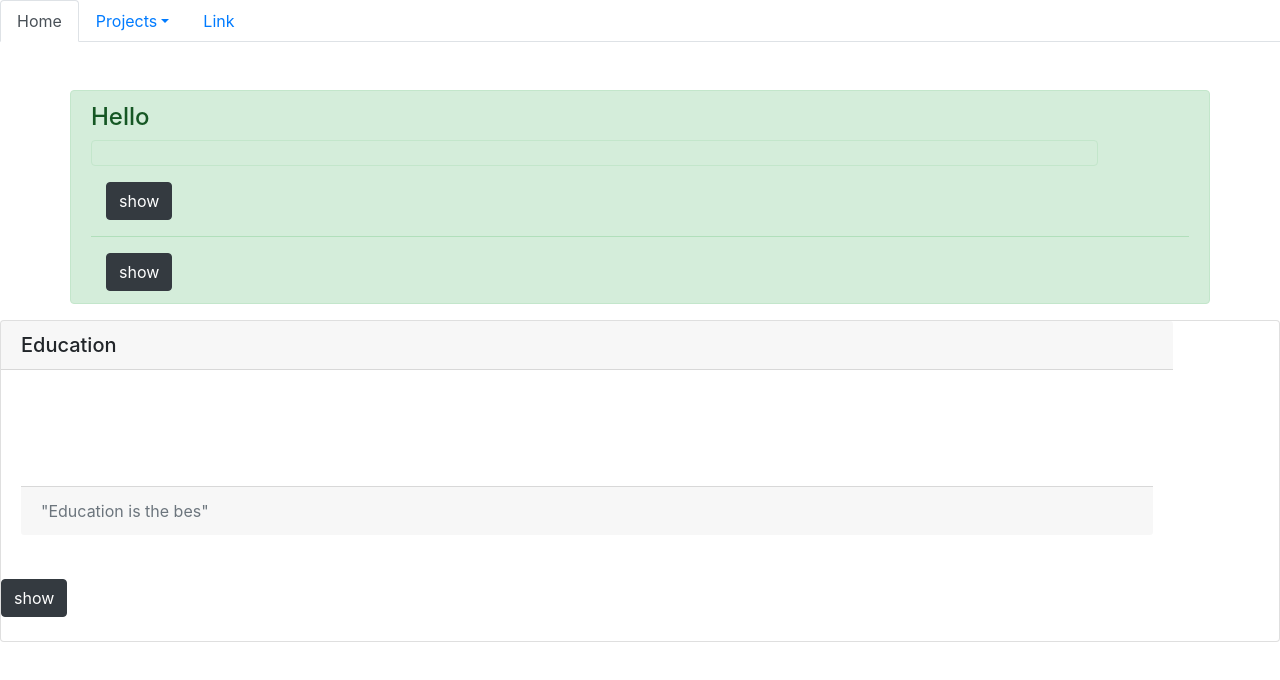
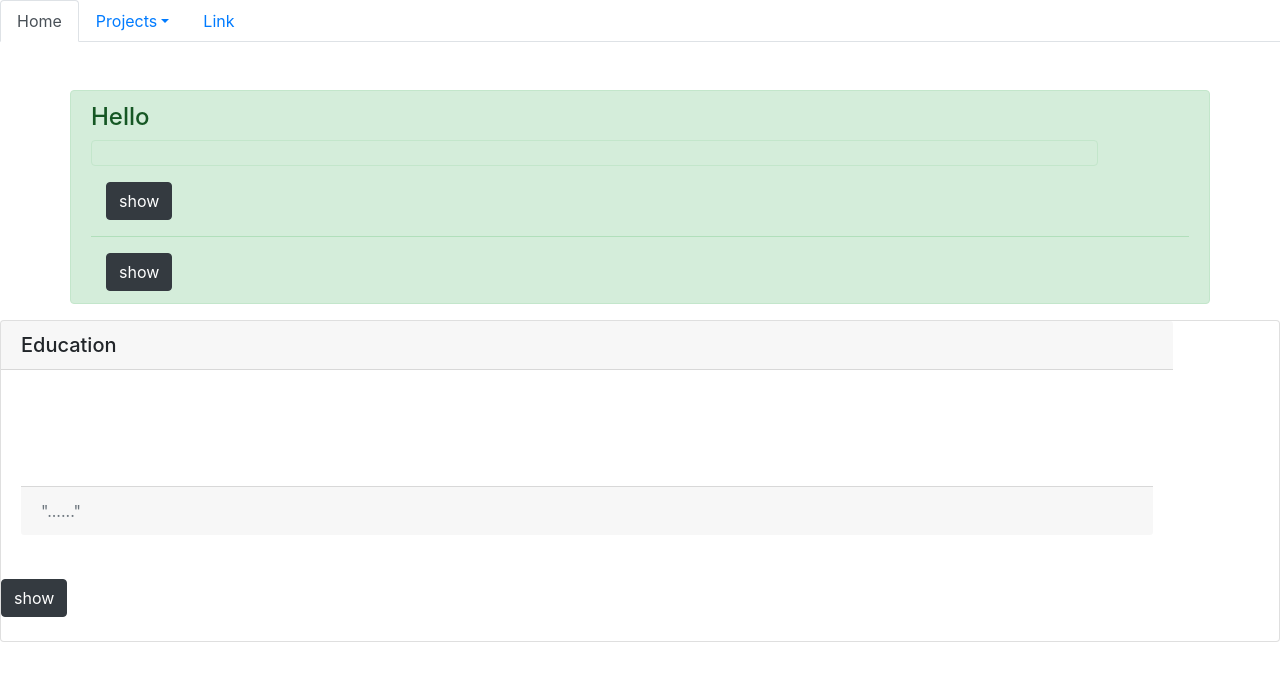
Before and after one commit to Hsabonchi/JS, a plain HTML site: page index.html in a window 1280 px wide. Drawn offline with nearby package versions, Linux system fonts and the light colour scheme; no server answers.

Commit message:
Update index.html

```diff
--- a/index.html
+++ b/index.html
@@ -69,7 +69,7 @@
                 <p class="card-text text-center" id="ed6"> </p>
 
                 <div class="card-footer text-muted">
-                       "Education is the  bes"
+                       "......"
                       </div>
             </div>
         </h5>
```
